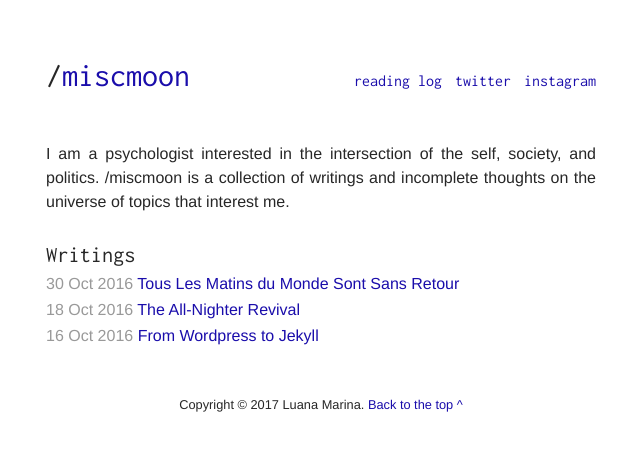
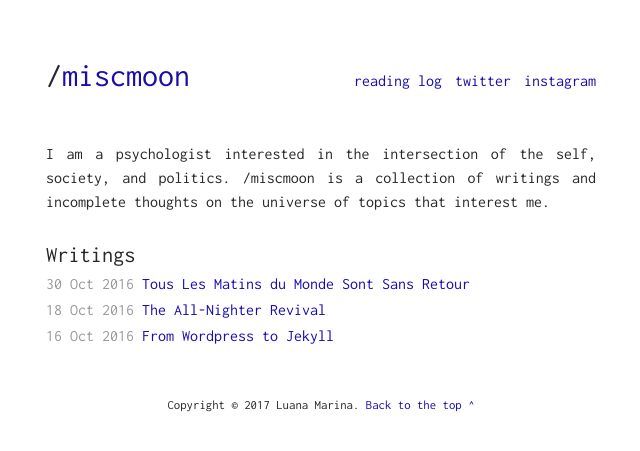
Before and after one commit to miscmoon/miscmoon.github.io, a Jekyll site: the page built from index.html, in a window 1280 px wide. Shown: the top 451 px of the page, without its empty margins (319-959 px from the left). Built offline with Jekyll 4.4.1, drawn with Linux system fonts in a browser that asks for light colours.

Commit message:
Update main.scss

```diff
--- a/assets/css/main.scss
+++ b/assets/css/main.scss
@@ -8,7 +8,7 @@
 body {
 	color: $color-black;
 	background: $color-white;
-	font-family: 'Helvetica Neue', ;
+	font-family: 'Inconsolata', monospace;
 	font-size: 100%;
 	font-weight: 400;
 }
```
